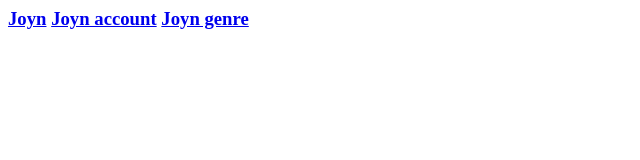
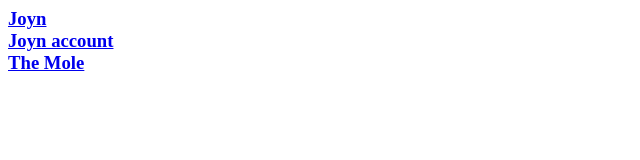
Before and after one commit to andreycooper/andreycooper.github.io, a plain HTML site: page index.html in a window 1280 px wide. Shown: the whole page, without its empty margins (0-640 px from the left). Drawn offline with Linux system fonts and the light colour scheme.

Commit message:
Update index.html

```diff
--- a/index.html
+++ b/index.html
@@ -2,8 +2,10 @@
 <body>
 <h3>
     <a href="https://www.joyn.de/">Joyn</a>
+    <br>
     <a href="https://www.joyn.de/account">Joyn account</a>
-    <a href="https://www.joyn.de/genre">Joyn genre</a>
+    <br>
+    <a href="https://www.joyn.de/serien/the-mole-wem-kannst-du-trauen">The Mole</a>
 </h3>
 </body>
 </html>
```
